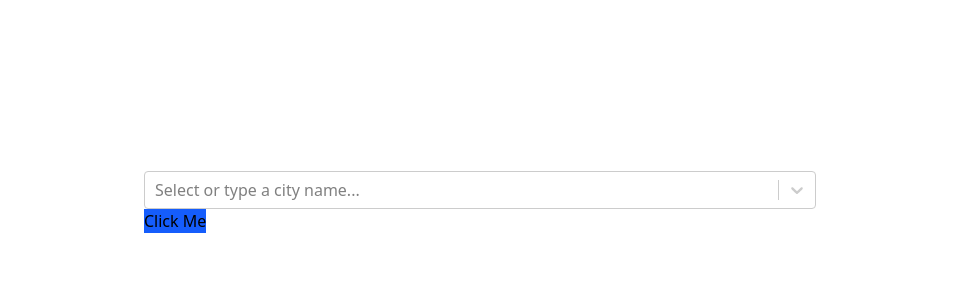
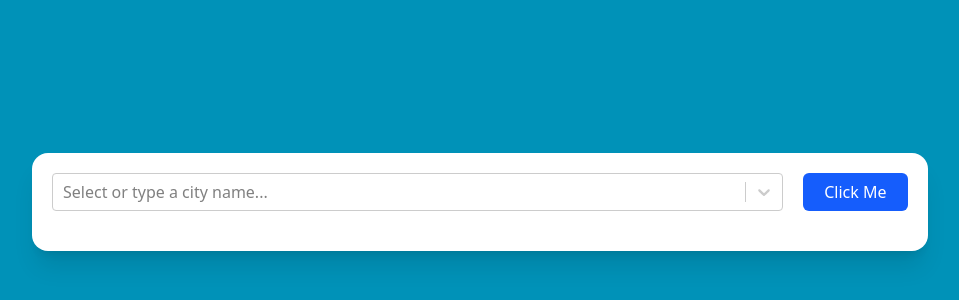
Before and after one commit to tomwinskell/rtk-weather, a Next.js app: page / in a window 1280 px wide. Shown: the part 198-498 px from the top of the page, without its empty margins (160-1119 px from the left). Built offline with nearby package versions, Linux system fonts and the light colour scheme.

Commit message:
3 cities showing, updates on submit, recent at the top.

```diff
--- a/src/app/layout.tsx
+++ b/src/app/layout.tsx
@@ -26,7 +26,7 @@ export default function RootLayout({
   return (
     <html lang="en">
       <body
-        className={`${geistSans.variable} ${geistMono.variable} antialiase h-screen flex items-center justify-center`}
+        className={`${geistSans.variable} ${geistMono.variable} antialiase md:h-screen md:flex md:items-center md:justify-center md:bg-cyan-600`}
       >
         <StoreProvider>{children}</StoreProvider>
       </body>
--- a/src/app/page.tsx
+++ b/src/app/page.tsx
@@ -1,20 +1,10 @@
 'use client';
-// import { useEffect } from 'react';
-// import { useAppDispatch, useAppSelector } from '@/lib/hooks';
-// import { fetchWeather, selectWeatherStatus } from '@/lib/slices/weather';
 import { Weather } from './ui/Weather';
 import { Form } from './ui/form/Form';
 
 export default function Home() {
-  // const dispatch = useAppDispatch();
-  // const weatherStatus = useAppSelector(selectWeatherStatus);
-  // useEffect(() => {
-  //   if (weatherStatus === 'idle') {
-  //     dispatch(fetchWeather('Montreal'));
-  //   }
-  // }, [dispatch, weatherStatus]);
   return (
-    <div className="w-2xl">
+    <div className="w-full md:w-4xl md:rounded-2xl md:shadow-xl bg-white p-5">
       <Form />
       <Weather />
     </div>
--- a/src/app/ui/Chart.tsx
+++ b/src/app/ui/Chart.tsx
@@ -14,7 +14,7 @@ export const Chart = ({
   const mean = useMemo(() => calculateMean(chartData), [chartData]);
 
   return (
-    <div className="w-100">
+    <div className="w-full text-center">
       {chartData.length === 0 ? (
         <p>Loading...</p>
       ) : (
@@ -23,7 +23,7 @@ export const Chart = ({
             <SparklinesLine />
             <SparklinesReferenceLine type="mean" />
           </Sparklines>
-          <div>{mean}</div>
+          <div className=''>{mean}</div>
         </>
       )}
     </div>
--- a/src/app/ui/Weather.tsx
+++ b/src/app/ui/Weather.tsx
@@ -9,11 +9,18 @@ export const Weather = (): React.JSX.Element => {
   return (
     <>
       {weather.map((location: LocationObject) => (
-        <div key={location.city} className="flex flex-row">
-          <div>{location.city}</div>
-          <Chart chartData={toChartData(location.chartData, 'temp')} />
-          <Chart chartData={toChartData(location.chartData, 'pressure')} />
-          <Chart chartData={toChartData(location.chartData, 'humidity')} />
+        <div
+          key={Math.random()}
+          className="mb-5 border rounded-2xl shadow-xl p-5"
+        >
+          <div className="text-center font-bold flex justify-center items-center text-xl mb-5">
+            {location.city}
+          </div>
+          <div className="flex flex-col md:flex-row gap-5">
+            <Chart chartData={toChartData(location.chartData, 'temp')} />
+            <Chart chartData={toChartData(location.chartData, 'pressure')} />
+            <Chart chartData={toChartData(location.chartData, 'humidity')} />
+          </div>
         </div>
       ))}
     </>
--- a/src/app/ui/form/Form.tsx
+++ b/src/app/ui/form/Form.tsx
@@ -17,12 +17,13 @@ export const Form = (): React.JSX.Element => {
   }, []);
 
   return (
-    <div>
+    <div className='mb-5'>
       {cities.length === 0 ? (
         <p>Loading...</p>
       ) : (
-        <>
+        <div className='flex gap-5'>
           <Select
+          className='w-7/8 rounded-md'
             name="city"
             placeholder="Select or type a city name..."
             options={cities}
@@ -36,11 +37,11 @@ export const Form = (): React.JSX.Element => {
           />
           <button
             onClick={() => dispatch(fetchWeather(selectedCity))}
-            className="bg-blue-600"
+            className="bg-blue-600 text-white rounded-md px-5 w-1/8 text-nowrap"
           >
             Click Me
           </button>
-        </>
+        </div>
       )}
     </div>
   );
--- a/src/lib/slices/weather.ts
+++ b/src/lib/slices/weather.ts
@@ -63,10 +63,12 @@ const weatherSlice = createSlice({
       })
       .addCase(fetchWeather.fulfilled, (state, action) => {
         state.status = 'succeeded';
+        state.weather = state.weather.filter((location) => location.city !== action?.payload?.city)
         state.weather.push(action.payload as LocationObject);
         if (state.weather.length > 3) {
           state.weather.shift();
         }
+        state.weather = state.weather.reverse();
       })
       .addCase(fetchWeather.rejected, (state, action) => {
         state.status = 'failed';
```
